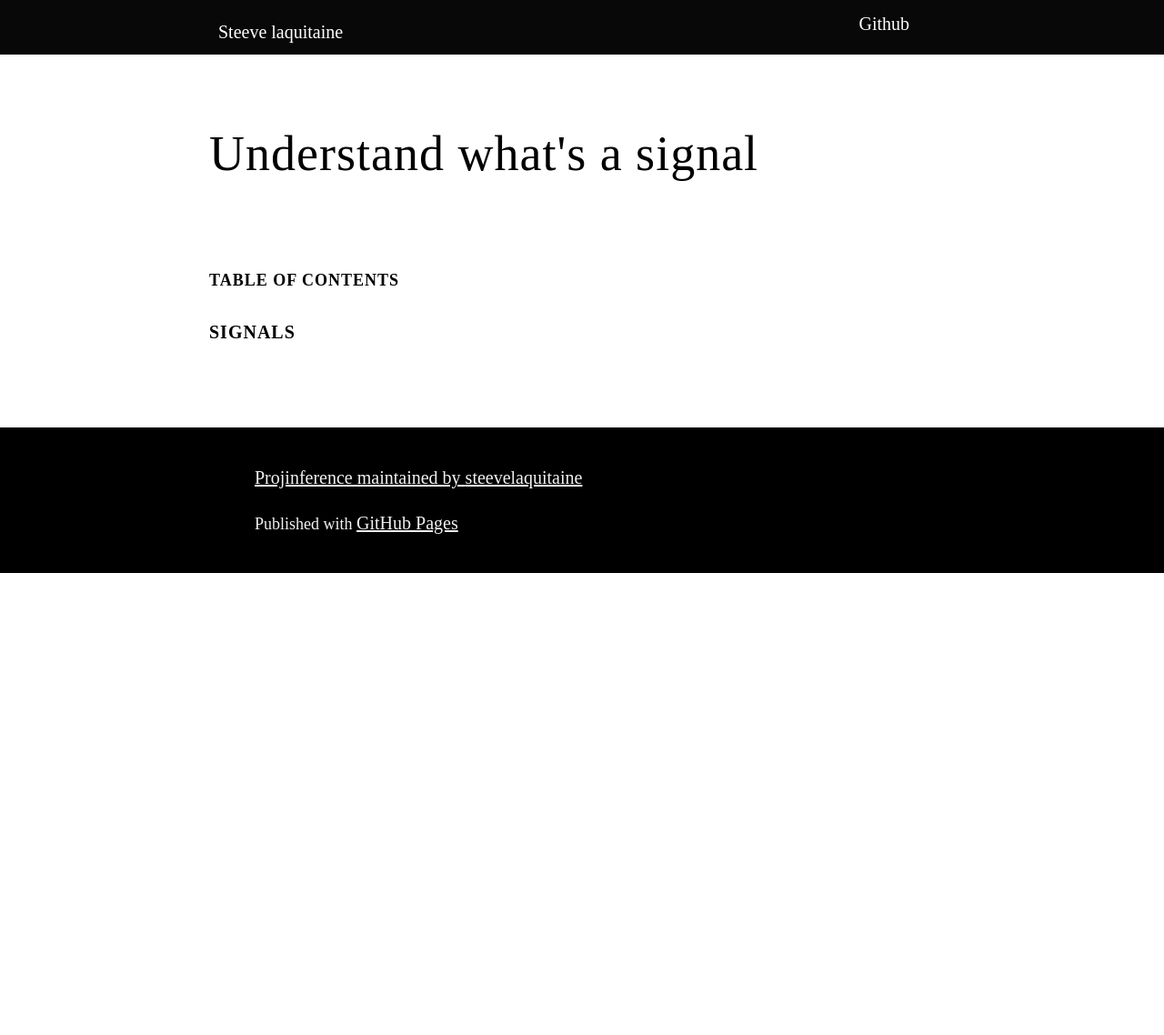
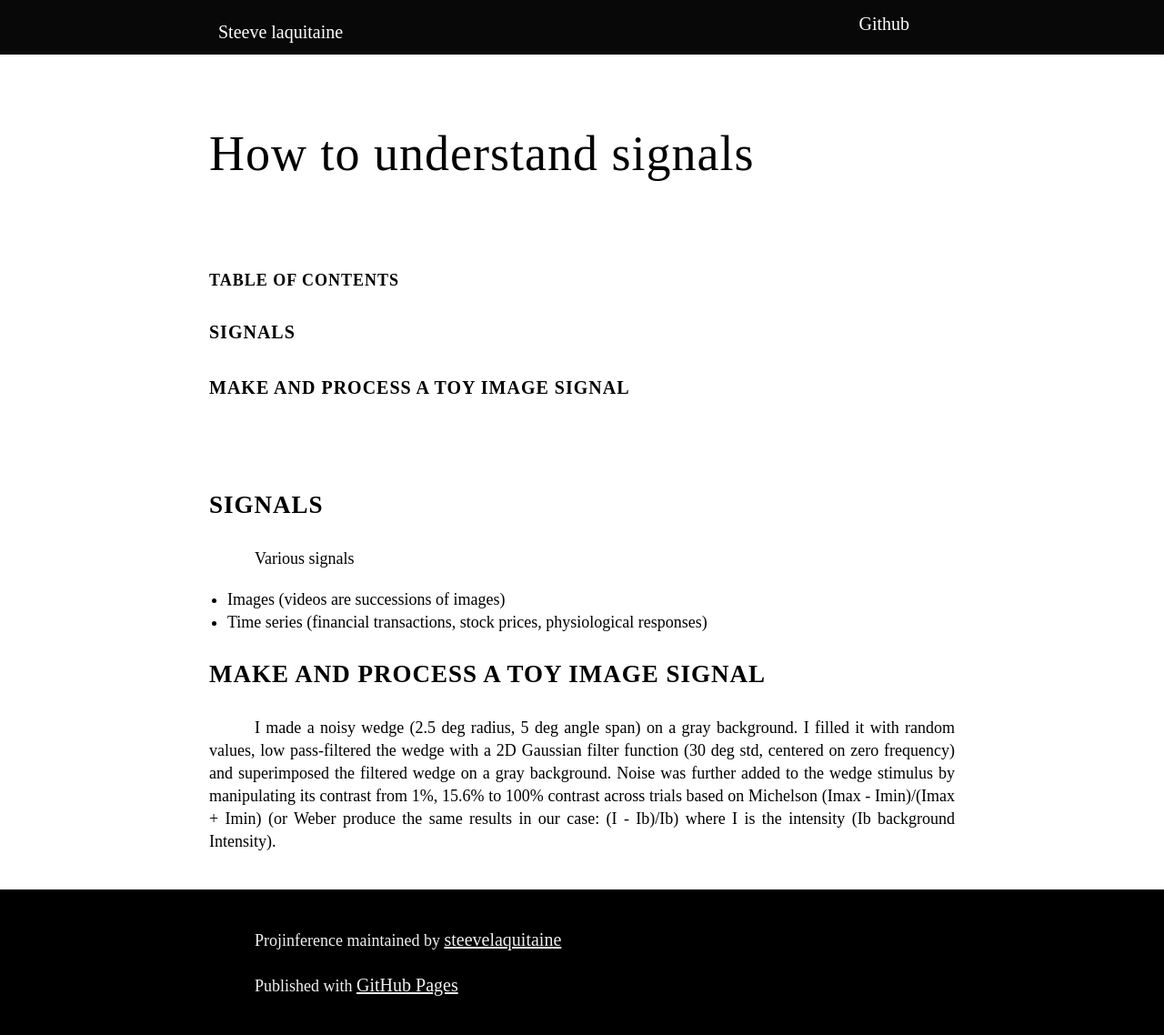
Before and after one commit to steevelaquitaine/projSignalProcessing, a plain HTML site: page index.html in a window 1280 px wide. Shown: the whole page at 91% size. Before the commit the page ends 800 px from the top, so only its background shows below. Drawn offline with Linux system fonts and the light colour scheme; a web font is replaced by a local one.

Commit message:
Update index.html

```diff
--- a/index.html
+++ b/index.html
@@ -4,7 +4,7 @@
   <head>
     <meta charset='utf-8'>
     <meta http-equiv="X-UA-Compatible" content="chrome=1">
-    <meta name="description" content="Project inference : Design an experiment which requires human subjects to do inference, analyse, mine and model their behavior to understand whether/how they do inference ?">
+    <meta name="description" content="How to understand signals ?">
     <link rel="stylesheet" type="text/css" media="screen" href="stylesheets/stylesheet.css">
     <link rel="stylesheet" href="fonts/Serif/cmun-serif.css" />
   </head>
@@ -25,7 +25,7 @@
     <div id="proj_title_wrap" class="outer">
         <header class="inner">
         <section id="proj_title" class="inner">
-        <h1 id="proj_title"> Understand what's a signal </h1>
+        <h1 id="proj_title"> How to understand signals </h1>
     </div>
 
     <!--Table of contents    -->
@@ -33,6 +33,7 @@
       <section id="table_of_content" class="inner">
         <h5> TABLE OF CONTENTS </h5>
         <h6><a href="#Signal-processing"> SIGNALS <br></h7>
+        <h6><a href="#Make-and-process-a-toy-image-signal"> MAKE AND PROCESS A TOY IMAGE SIGNAL <br></h7>
       </section>
     </div>
 
@@ -40,6 +41,20 @@
     <!-- MAIN CONTENT -->
     <div id="main_content_wrap" class="outer">
       <section id="main_content" class="inner">
+
+        <h6><a id="Signal-processing" class="anchor" href="#Signal-processing" aria-hidden="true"><span aria-hidden="true" class="octicon octicon-link"></span></a>SIGNALS</h3>
+        <p> Various signals
+        <ul>
+          <li> Images (videos are successions of images) </li>
+          <li> Time series (financial transactions, stock prices, physiological responses) </li>
+        </ul>
+        </p>
+
+        <h6><a id="Make-and-process-a-toy-image-signal" class="anchor" href="#Make-and-process-a-toy-image-signal" aria-hidden="true"><span aria-hidden="true" class="octicon octicon-link"></span></a>MAKE AND PROCESS A TOY IMAGE SIGNAL</h3>
+        <p> I made a noisy wedge (2.5 deg radius, 5 deg angle span) on a gray background. I filled it with random values, low pass-filtered
+        the wedge with a 2D Gaussian filter function (30 deg std, centered on zero frequency) and superimposed the filtered wedge on a gray background. Noise was further added to the wedge
+        stimulus by manipulating its contrast from 1%, 15.6% to 100% contrast across trials based on Michelson (Imax - Imin)/(Imax + Imin) (or Weber produce the same results
+        in our case: (I - Ib)/Ib) where I is the intensity (Ib background Intensity).</p>
 
       </section>
     </div>
```
